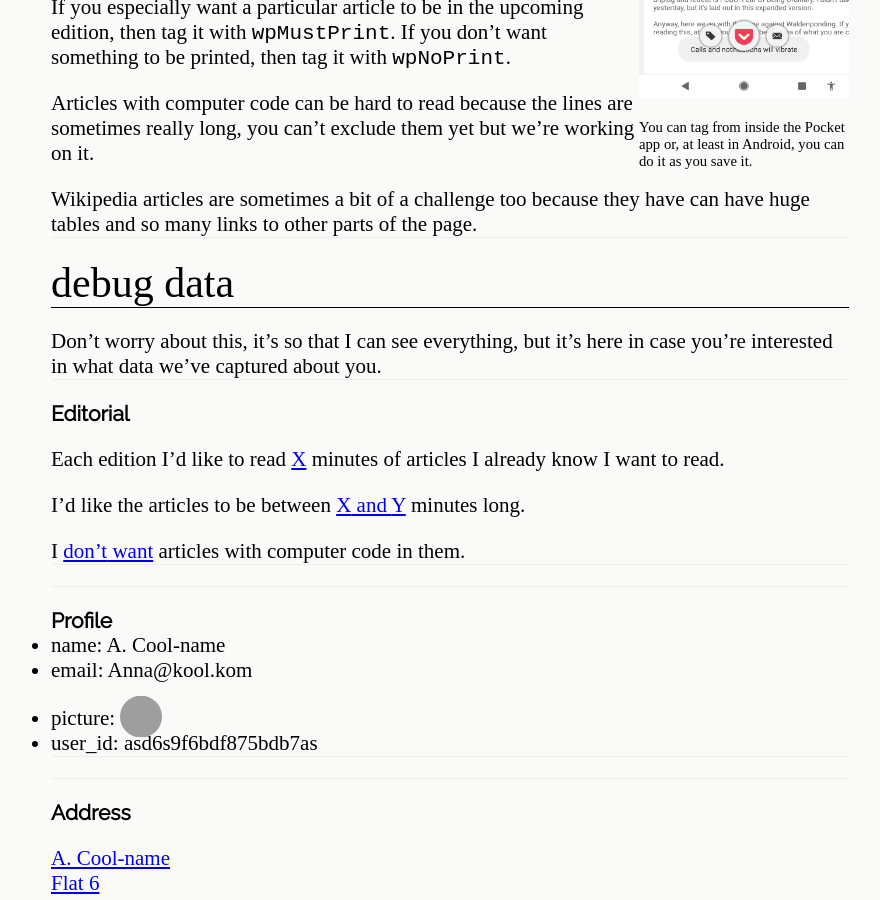
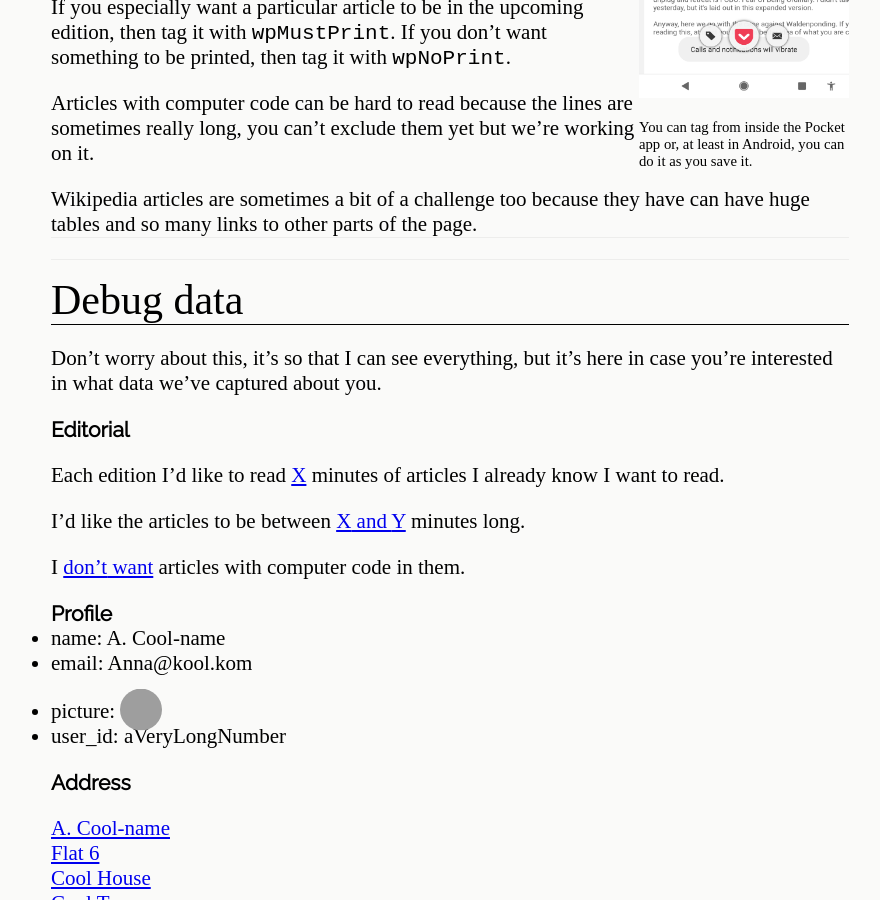
Before and after one commit to notionparallax/wp2frontEnd, a Jekyll site: the page built from home.md, in a window 1280 px wide and 900 px high, scrolled down 779 px. Shown: the whole window, without its empty margins (190-1070 px from the left). Built offline with Jekyll 4.4.1, drawn with Linux system fonts in a browser that asks for light colours; some web fonts are replaced; comment, search, counter and statistics services are not loaded; some of the changed lines change nothing that is shown; grey boxes are pictures that could not be loaded.

Commit message:
Fill in the debug section, close #13

```diff
--- /dev/null
+++ b/_includes/debug-data.md
@@ -0,0 +1,50 @@
+# Debug data
+
+Don't worry about this, it's so that I can see everything, but it's here in case
+you're interested in what data we've captured about you.
+
+## Editorial
+
+Each edition I'd like to read <a href="/editorial"><span class="minutes_of_content_wanted">X</span></a> minutes of articles I already know I want to read.
+
+I'd like the articles to be between <a href="/editorial"><span class="shortest_article">X</span> and <span class="longest_article">Y</span></a> minutes long.
+
+I <a href="/editorial"><span class="allow_code">don't</span> want</a> articles with computer code in them.
+
+<!-- <li>weeks_to_select_from: <span class="weeks_to_select_from"></span></li> -->
+
+## Profile
+
+- name: <span class="name">A. Cool-name</span>
+- email: <span class="email">Anna@kool.kom</span>
+- picture: <img class="img-circle profile-preview" src="https://placebear.com/100/100">
+- user_id: <span class="user_id monospace">aVeryLongNumber</span>
+
+## Address
+
+<a href="/address">
+    <span class="name">A. Cool-name</span>
+    <br><span class="address1">Flat 6</span>
+    <br><span class="address2">Cool House</span>
+    <br><span class="city">Cool Town</span>
+    <br><span class="postal_code">C001</span>
+    <br><span class="state">KY</span>
+    <br><span class="country">Australia</span></a>
+
+## Pocket
+
+- pocket_request_token: <span class="pocket_request_token monospace">ccccccc</span>
+- pocket_access_token: <span class="pocket_access_token monospace">ddddddd</span>
+
+Here's some articles you saved recently:
+
+<ul id="articlelist"></ul>
+
+## Payment
+
+Surprise! It's a dollar an issue because you're an alpha user. It'll be $10 an
+issue for everyone else when it comes out of alpha, but it'll be $1 an issue
+for you, forever!
+
+- currency: <span class="currency">AUD</span>
+- price: <span class="price">\$0</span>
--- a/home.md
+++ b/home.md
@@ -60,75 +60,9 @@
 
 </section>
 
-# debug data
+<section id="debug-data">
 
-Don't worry about this, it's so that I can see everything, but it's here in case
-you're interested in what data we've captured about you.
-
-<section>
-
-## Editorial
-
-Each edition I'd like to read <a href="/editorial"><span class="minutes_of_content_wanted">X</span></a> minutes of articles I already know I want to read.
-
-I'd like the articles to be between <a href="/editorial"><span class="shortest_article">X</span> and <span class="longest_article">Y</span></a> minutes long.
-
-I <a href="/editorial"><span class="allow_code">don't</span> want</a> articles with computer code in them.
-
-<!-- <li>weeks_to_select_from: <span class="weeks_to_select_from"></span></li> -->
-</section>
-
-<section>
-
-## Profile
-
-- name: <span class="name">A. Cool-name</span>
-- email: <span class="email">Anna@kool.kom</span>
-- picture: <img class="img-circle profile-preview" src="https://placebear.com/100/100">
-- user_id: <span class="user_id">asd6s9f6bdf875bdb7as</span>
-
-</section>
-
-<section>
-
-## Address
-
-<a href="/address">
-    <span class="name">A. Cool-name</span>
-    <br><span class="address1">Flat 6</span>
-    <br><span class="address2">Cool House</span>
-    <br><span class="city">Cool Town</span>
-    <br><span class="zip">C001</span>
-    <br><span class="state">KY</span>
-    <br><span class="country">Australia</span></a>
-
-</section>
-
-<section>
-
-## Pocket
-
-- pocket_request_token: <span class="pocket_request_token">ccccccc</span>
-- pocket_access_token: <span class="pocket_access_token">ddddddd</span>
-
----
-
-Here's some articles you saved recently:
-
-<ul id="articlelist"></ul>
-
-</section>
-
-<section>
-
-## Payment
-
-Surprise! It's a dollar an issue because you're an alpha user. It'll be $10 an
-issue for everyone else when it comes out of alpha, but it'll be $1 an issue
-for you, forever!
-
-- currency: <span class="currency">AUD</span>
-- price: <span class="price">\$0</span>
+{% include debug-data.md %}
 
 </section>
 
--- a/js/home.js
+++ b/js/home.js
@@ -9,17 +9,54 @@
     .then(response => response.json())
     .then(data => {
       populatePage(data);
+      setSignupProgressTicks(data); //set the check marks or not
     })
     .catch(e => console.error("fetch failed", e));
 });
 
 function populatePage(user) {
   console.log(user);
+  let fba = user.from_firebase_auth;
+  let e = user.editorial;
+  let ad = user.stripe.address;
+  let p = user.pocket;
+  let sub = user.stripe.sub;
+  document.querySelector(".profile-preview").src = fba.picture;
+  setPageValue(".minutes_of_content_wanted", e.minutes_of_content_wanted);
+  setPageValue(".minutes_of_content_wanted", e.minutes_of_content_wanted);
+  setPageValue(".shortest_article", e.shortest_article);
+  setPageValue(".longest_article", e.longest_article);
+  document.querySelector(".allow_code").src = e.allow_code ? "do" : "don't";
+  // setPageValue(".weeks_to_select_from", e.weeks_to_select_from);
+  setPageValue(".name", fba.name);
+  setPageValue(".email", fba.email);
+  setPageValue(".user_id", user.uid);
+  setPageValue(".name", fba.name);
+  setPageValue(".address1", ad.line1);
+  setPageValue(".address2", ad.line2, " ");
+  setPageValue(".city", ad.city);
+  setPageValue(".postal_code", ad.postal_code);
+  setPageValue(".state", ad.state);
+  setPageValue(".country", ad.country);
+  setPageValue(".pocket_request_token", p.pocket_request_token);
+  setPageValue(".pocket_access_token", p.pocket_access_token);
+  setPageValue(".currency", sub.currency);
+  setPageValue(".price", `$${sub.amount / 100}`);
 
-  setSignupProgressTicks(user); //set the check marks or not
-
-  document.querySelector(".profile-preview").src =
-    user.from_firebase_auth.picture;
+  function setPageValue(selector, value, defaultSubstitution) {
+    try {
+      if (value) {
+        document
+          .querySelectorAll(selector)
+          .forEach(el => (el.innerHTML = value));
+      } else {
+        console.warn(`couldn't set value on ${selector}, no value`);
+        document.querySelector(selector).innerHTML = defaultSubstitution || "?";
+      }
+    } catch (e) {
+      console.warn(`couldn't set value on ${selector}: ${e}`, e);
+    }
+  }
 }
 
 function setSignupProgressTicks(user) {
```
